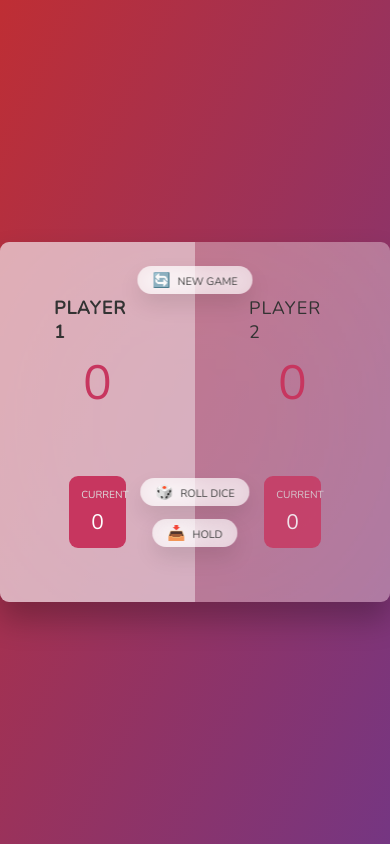
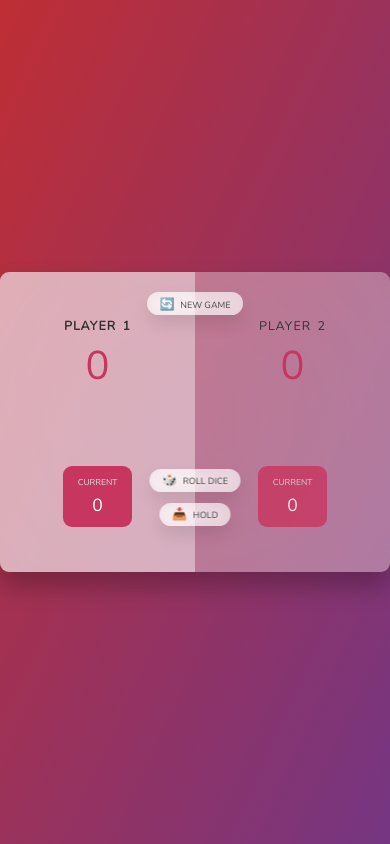
Before and after one commit to Mikiyas6/Pig-Game, a plain HTML site: page index.html in a window 390 px wide. Drawn offline with nearby package versions, Linux system fonts and the light colour scheme.

Commit message:
first commit

```diff
--- a/Queries.css
+++ b/Queries.css
@@ -53,8 +53,16 @@
   html {
     font-size: 37.5%;
   }
-  #name--0,
-  #name--1 {
-    font-size: 3rem;
+}
+/* ********************************  */
+/* For Smaller-Phones(Below 460px) ->  460px/16px = 28.75em */
+/* ******************************** */
+@media (max-width: 28.75em) {
+  /* 5px/16px =  31.25*/
+  html {
+    font-size: 31.25%;
+  }
+  .name {
+    font-size: 2.5rem;
   }
 }
```
